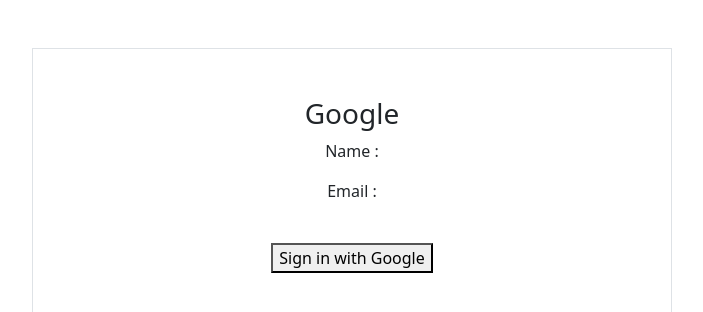
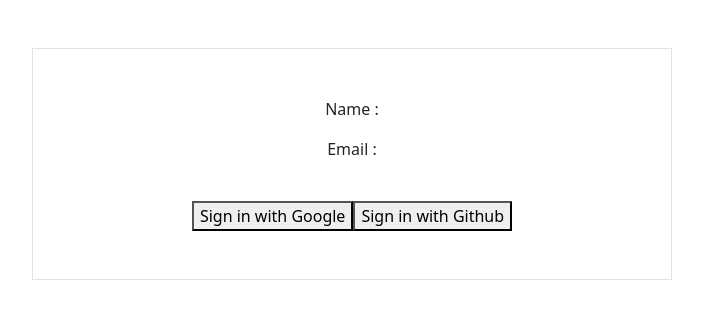
Before and after one commit to diptasahacse/simple-firebase-authenication, a React (Create React App) app: page / in a window 1280 px wide. Shown: the top 312 px of the page, without its empty margins (288-991 px from the left). Built offline with nearby package versions, Linux system fonts and the light colour scheme.

Commit message:
add github signin popup

```diff
--- a/src/App.js
+++ b/src/App.js
@@ -1,12 +1,14 @@
 import logo from './logo.svg';
 import './App.css';
 import Google from './components/Google/Google';
+
 
 
 function App() {
   return (
     <div className="App">
       <Google></Google>
+      {/* <Github></Github> */}
 
 
     </div>
--- a/src/components/Google/Google.js
+++ b/src/components/Google/Google.js
@@ -1,17 +1,20 @@
 import React from 'react';
 import app from '../../firebase.init';
 import { getAuth, signInWithPopup, signOut } from "firebase/auth";
-import { GoogleAuthProvider } from "firebase/auth";
+import { GoogleAuthProvider, GithubAuthProvider } from "firebase/auth";
 import { useState } from 'react';
 const Google = () => {
     const auth = getAuth(app);
     const [user, setUser] = useState({})
-    const provider = new GoogleAuthProvider();
+    const gooleProvider = new GoogleAuthProvider();
+    const githubProvider = new GithubAuthProvider();
     const googleSignInHandler = () => {
-        signInWithPopup(auth, provider)
+
+        signInWithPopup(auth, gooleProvider)
             .then(result => {
                 const user = result.user;
                 setUser(user)
+
             })
             .catch(error => {
                 console.log(error)
@@ -29,17 +32,34 @@
 
             })
     }
-    // console.log(user)
+    const gitHubSignInHandler = () => {
+
+        signInWithPopup(auth, githubProvider)
+            .then((result) => {
+                setUser(result.user)
+
+            })
+            .catch((error) => {
+                console.log(error)
+            })
+
+    }
+
+    console.log(user)
     const { email, displayName } = user
     return (
         <div className='border p-5 w-50 mx-auto m-5'>
-            <h3>Google</h3>
+
             <p>Name : {displayName}</p>
             <p>Email : {email}</p>
             <br />
 
             {
-                user.email ? <button onClick={googleSignOutHandler}>Sign Out</button> : <button onClick={googleSignInHandler}>Sign in with Google</button>
+                user.uid ? <button onClick={googleSignOutHandler}>Sign Out</button> : <div>
+                    <button onClick={googleSignInHandler}>Sign in with Google</button>
+                    <button onClick={gitHubSignInHandler}>Sign in with Github</button>
+
+                </div>
             }
         </div>
     );
```
